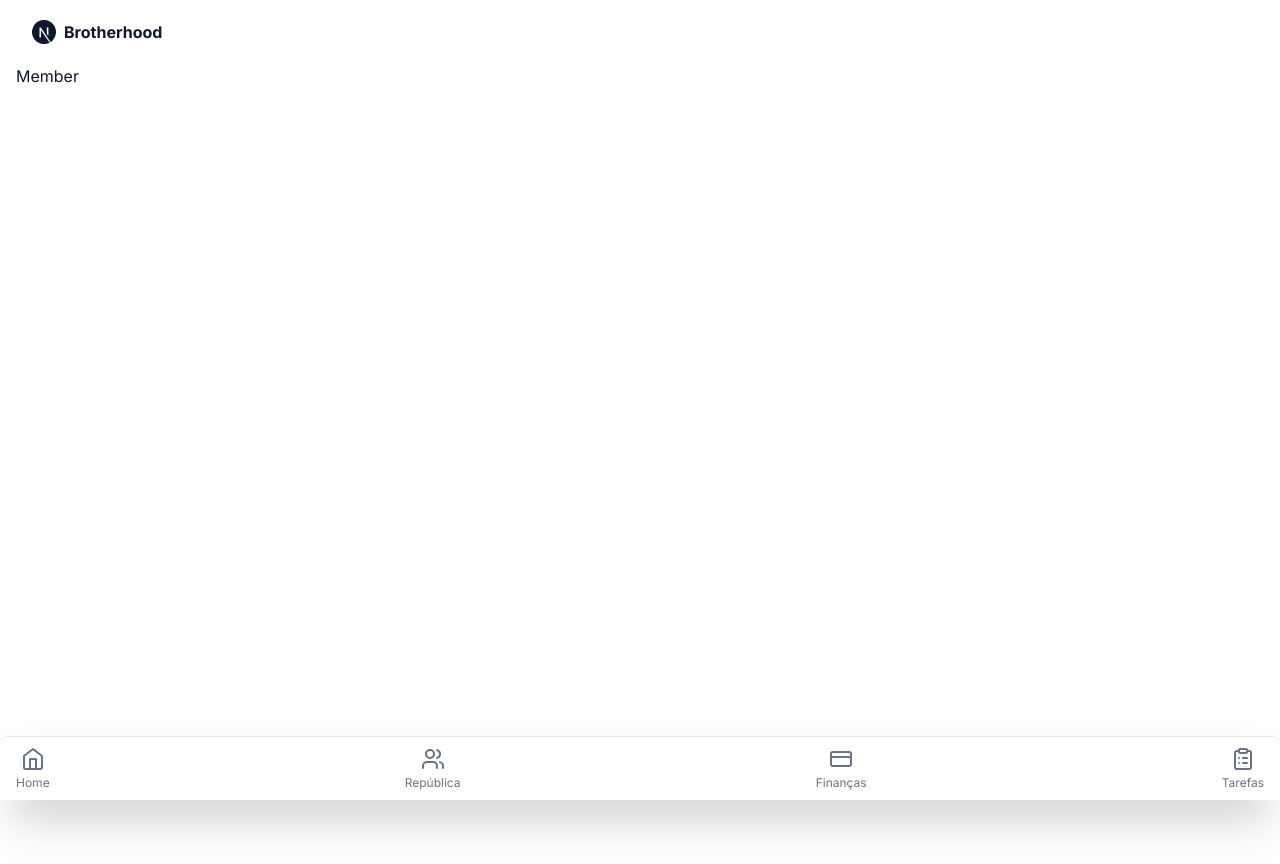
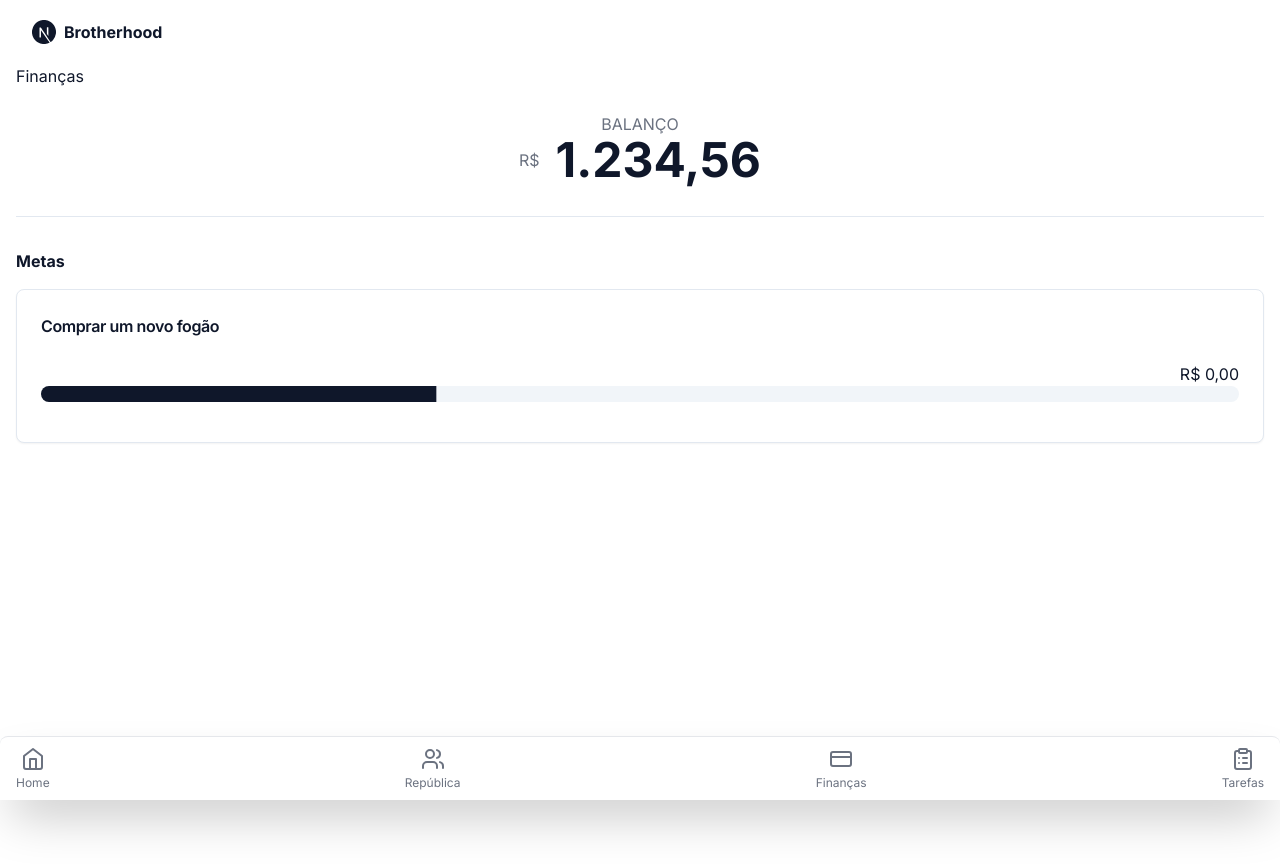
Before and after one commit to brotherhood-br/frontend, a Next.js app: page /financas in a window 1280 px wide. Built offline with nearby package versions, Linux system fonts and the light colour scheme.

Commit message:
Improve finances page

```diff
--- a/app/financas/page.tsx
+++ b/app/financas/page.tsx
@@ -6,46 +6,93 @@ import { useRouter } from "next/navigation"
 import { useAuth } from "@/hooks/useAuth"
 import { Button } from "@/components/ui/button"
 import { Card, CardContent, CardHeader, CardTitle } from "@/components/ui/card"
+import {
+  DropdownMenu,
+  DropdownMenuContent,
+  DropdownMenuItem,
+  DropdownMenuTrigger,
+} from "@/components/ui/dropdown-menu"
 import { Progress } from "@/components/ui/progress"
+import { Separator } from "@/components/ui/separator"
 import { Icons } from "@/components/icons"
 
-const BrotherhoodFinanceAdmin = () => {
+const financeMock = {
+  totalValue: 1234.56,
+  goals: [
+    {
+      id: "3fa85f64-5717-4562-b3fc-2c963f66afa6",
+      title: "Comprar um novo fogão",
+      description: "string",
+      currentValue: 0,
+      targetValue: 0,
+    },
+  ],
+}
+
+const brlCurrency = new Intl.NumberFormat("pt-BR", {
+  style: "currency",
+  currency: "BRL",
+})
+
+export default function FinancesPage() {
   const router = useRouter()
+  const { user } = useAuth()
+  const isAdmin = user?.isAdmin ?? false
 
   return (
     <div>
-      <h1>Brotherhood Finance</h1>
+      <h1>Finanças</h1>
 
-      <div className="mb-2 rounded-md shadow-lg">
-        <h2 className="flex justify-center text-xl font-semibold text-gray-500">
+      <div className="mt-6">
+        <h2 className="text-md flex justify-center uppercase text-gray-500">
           Balanço
         </h2>
-        <div className="flex justify-center shadow-lg">
-          <p className="font-bold text-gray-500">R$</p>
-          <p className="text-5xl font-bold text-primary">1.234,56</p>
+        <div className="flex items-center justify-center gap-4">
+          <p className="text-gray-500">R$</p>
+          <p className="text-5xl font-bold text-primary">
+            {brlCurrency.format(financeMock.totalValue).slice(3)}
+          </p>
         </div>
       </div>
 
-      <h2>Metas</h2>
+      <Separator className="my-8" />
+
+      <h2 className="text-md my-4 font-bold">Metas</h2>
 
       <section className="space-y-8">
+        {financeMock.goals.map((item) => (
           <Card
             className="cursor-pointer"
-          onClick={() => router.push("/financas/1")}
+            onClick={() => router.push(`/financas/${item.id}`)}
           >
             <CardHeader className="flex flex-row items-center justify-between space-y-0 pb-2">
-            <CardTitle className="text-md font-semibold">Título</CardTitle>
+              <CardTitle className="text-md font-semibold">
+                {item.title}
+              </CardTitle>
 
-            <Icons.moreVertical className="h-6 w-6" onClick={"dsd"} />
+              {isAdmin && (
+                <DropdownMenu>
+                  <DropdownMenuTrigger>
+                    <Icons.moreVertical className="h-6 w-6" />
+                  </DropdownMenuTrigger>
+
+                  <DropdownMenuContent>
+                    <DropdownMenuItem>Concluir Meta</DropdownMenuItem>
+                    <DropdownMenuItem>Editar Meta</DropdownMenuItem>
+                    <DropdownMenuItem>Excluir Meta</DropdownMenuItem>
+                  </DropdownMenuContent>
+                </DropdownMenu>
+              )}
             </CardHeader>
-          <CardContent className="text-left"></CardContent>
-          <CardContent className="text-right">
-            <span>R$900,00</span>
+            <CardContent className="my-4 text-right">
+              <span>{brlCurrency.format(item.targetValue)}</span>
               <Progress value={33} className="w-[100%]" />
             </CardContent>
           </Card>
+        ))}
       </section>
 
+      {isAdmin && (
         <Link href="/financas/criar">
           <Button
             variant="outline"
@@ -55,20 +102,7 @@ const BrotherhoodFinanceAdmin = () => {
             <Icons.plus />
           </Button>
         </Link>
+      )}
     </div>
   )
 }
-
-const BrotherhoodFinanceMember = () => {
-  return <div>Member</div>
-}
-
-export default function BrotherhoodFinance() {
-  const { user } = useAuth()
-
-  if (user?.isAdmin) {
-    return <BrotherhoodFinanceAdmin />
-  }
-
-  return <BrotherhoodFinanceMember />
-}
--- a/app/page.tsx
+++ b/app/page.tsx
@@ -66,7 +66,7 @@ export default function IndexPage() {
 
           return (
             <Card key={item.id}>
-              <Link href={`/tarefa/${item.id}`}>
+              <Link href={`/tarefas/${item.id}`}>
                 <CardContent className="flex items-center p-6">
                   <div className="mr-auto">
                     <h3 className="text-lg font-bold">{item.title}</h3>
```
Lines whose indentation alone changed are shown as unchanged.
